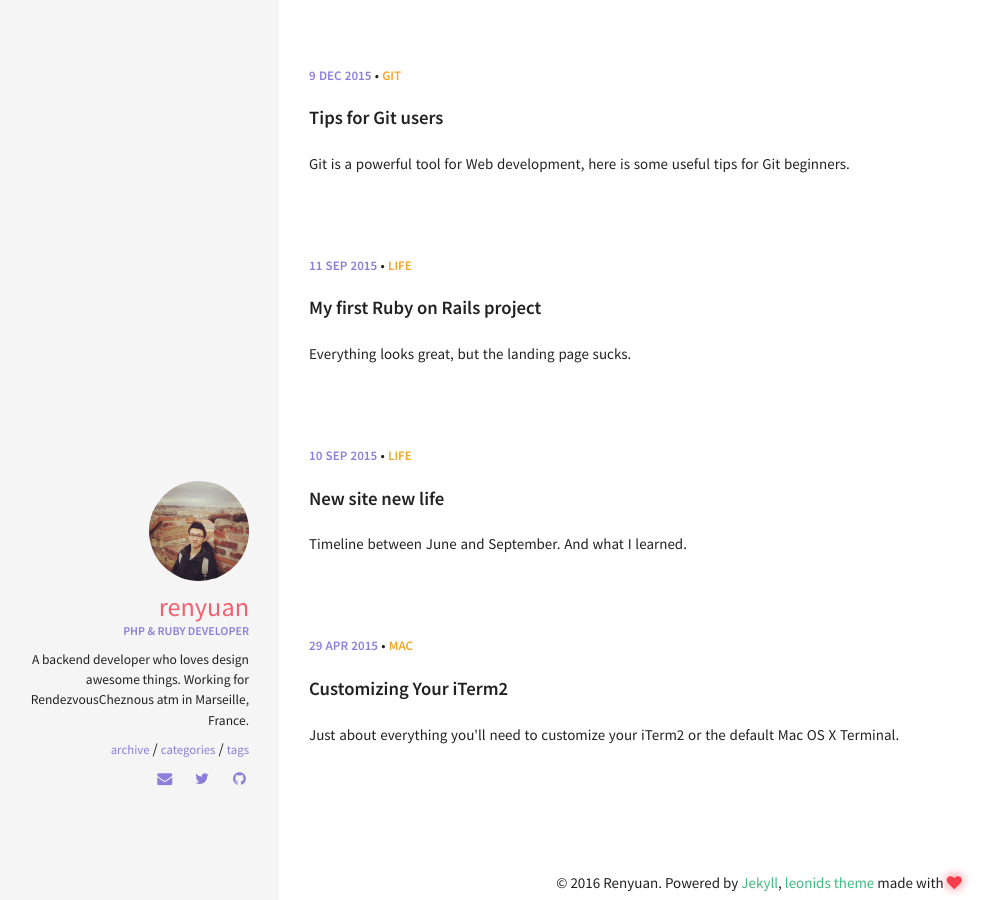
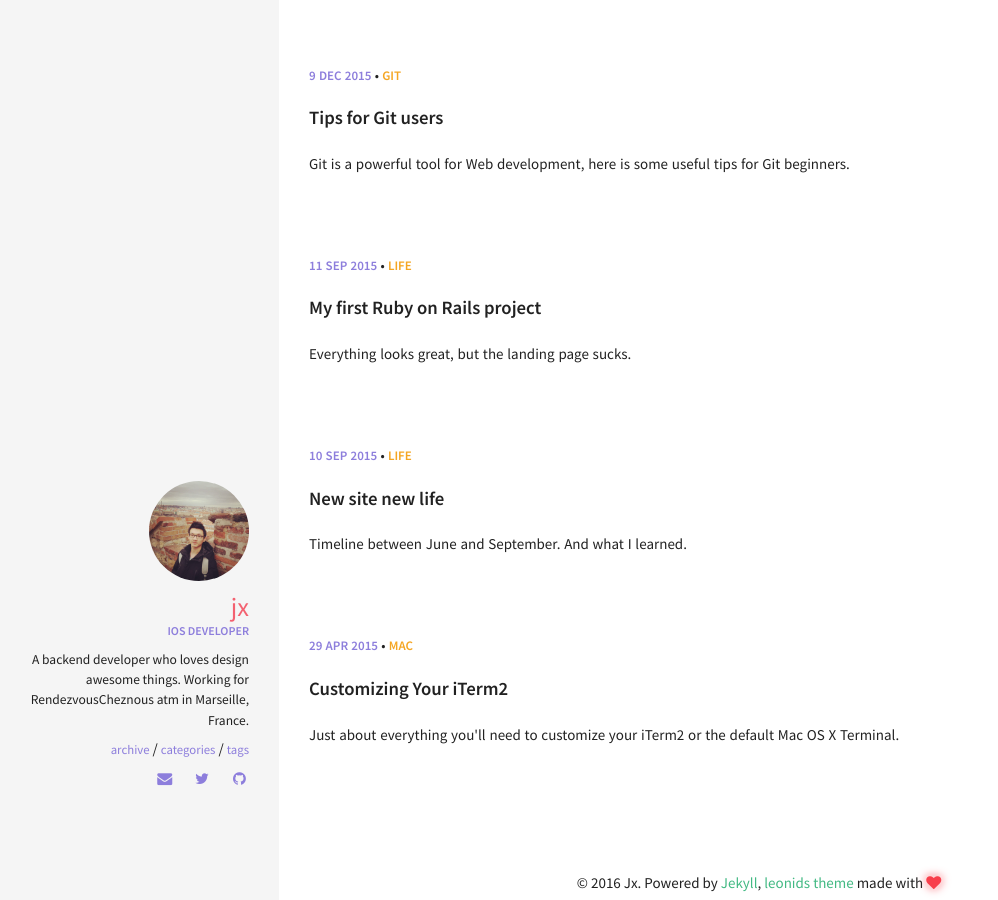
Before and after one commit to DeveloperJx/Developer, a Jekyll site: the page built from index.html, in a window 1280 px wide. Shown: the whole page, without its empty margins (41-1039 px from the left). Built offline with Jekyll 4.4.1, drawn with Linux system fonts in a browser that asks for light colours.

Commit message:
Update _config.yml

```diff
--- a/_config.yml
+++ b/_config.yml
@@ -3,7 +3,7 @@
 # Site wide configuration
 ####################################
 #
-title:       "Renyuan's blog"
+title:       "Jx's blog"
 description: 'A backend developer who loves design awesome things. Working for RendezvousCheznous atm in Marseille, France.'
 url:         # the base hostname & protocol for your site
 
@@ -31,12 +31,12 @@ kramdown:
 ####################################
 #
 owner:
-  name: Renyuan
+  name: Jx
   avatar: avatar.jpg
-  job: "PHP & Ruby Developer"
+  job: "iOS Developer"
   bio: "A backend developer who loves design awesome things. Working for RendezvousCheznous atm in Marseille, France."
-  email: zourenyuan@gmail.com
-  disqus-shortname: renyuanzblog
+  email: jiang-xun@qq.com
+  disqus-shortname: jxblog
   twitter: alittlered3 #username
   facebook: #username
   google:
@@ -46,7 +46,7 @@ owner:
     ad-client:
     ad-slot:
   bing-verify:
-  github: renyuanz #username
+  github: developerjx #username
   stackoverflow: #123456/username   from a "http://stackoverflow.com/users/123456/username" link
   linkedin: #username
   xing: #username
```
